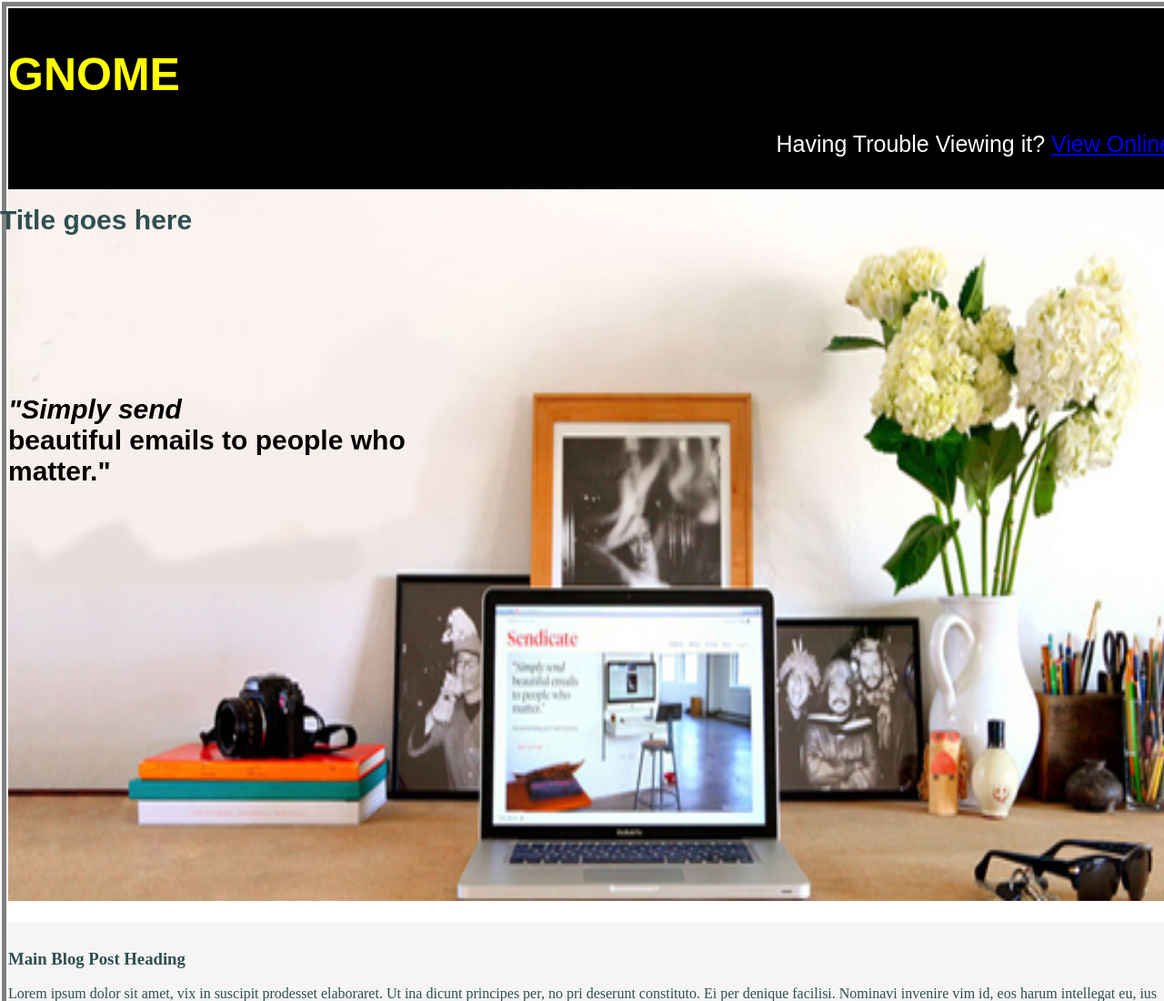
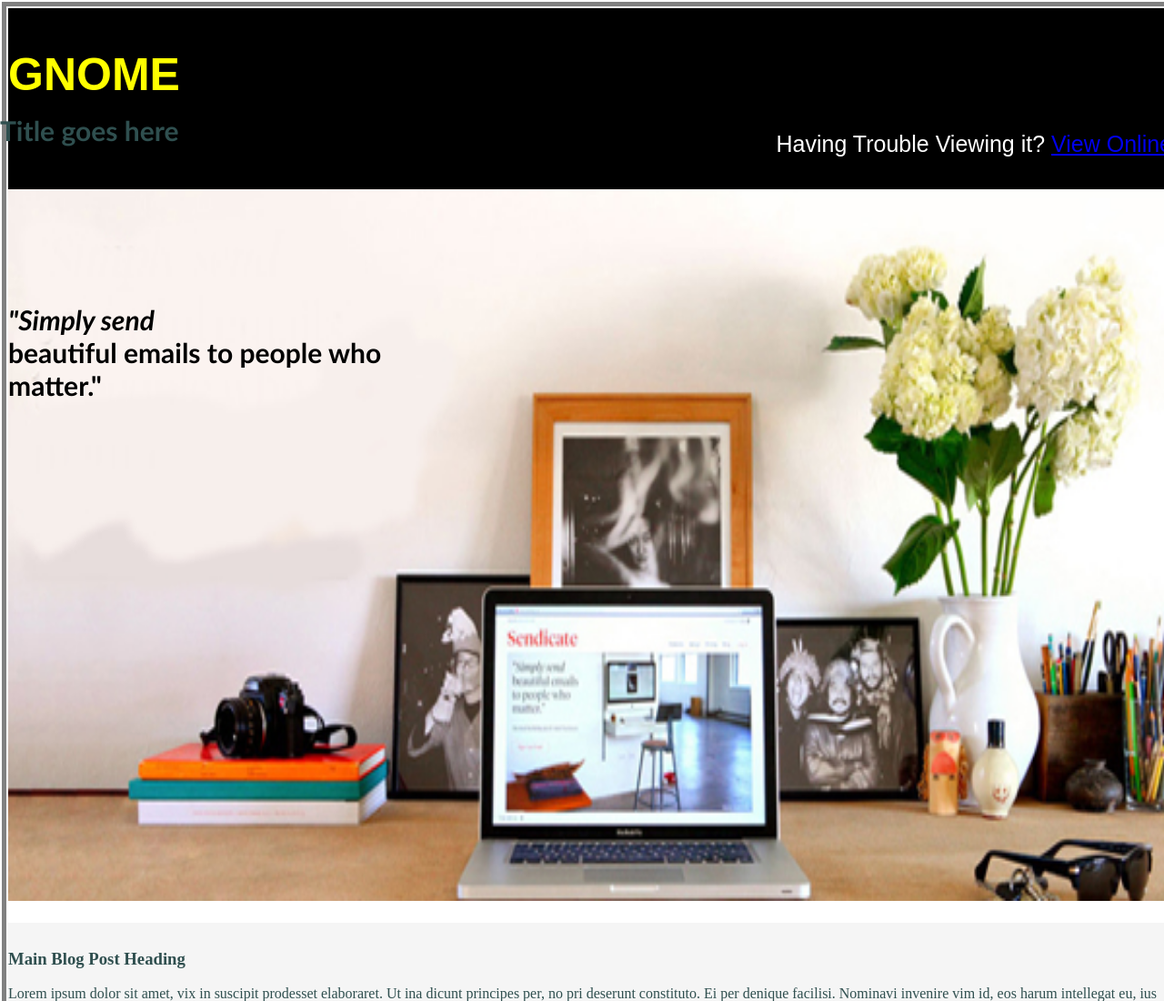
Before and after one commit to erick-munene/preCourseWork, a plain HTML site: page index.html in a window 1280 px wide. Shown: the top 1100 px of the page at 91% size. Drawn offline with nearby package versions, Linux system fonts and the light colour scheme.

Commit message:
modified the fonts to match destination

```diff
--- a/menu.css
+++ b/menu.css
@@ -78,8 +78,8 @@ body {
 h2 {
    position: absolute;
     font-size: 30px;
-    font-family: sans-serif;
-   top: 200px;
+    font-family: calibri;
+   top: 100px;
    left: 0;
    width: 100%;
 
```
